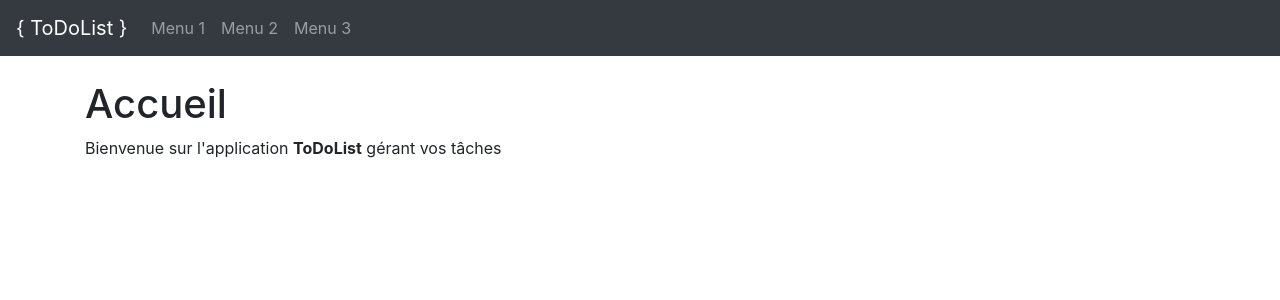
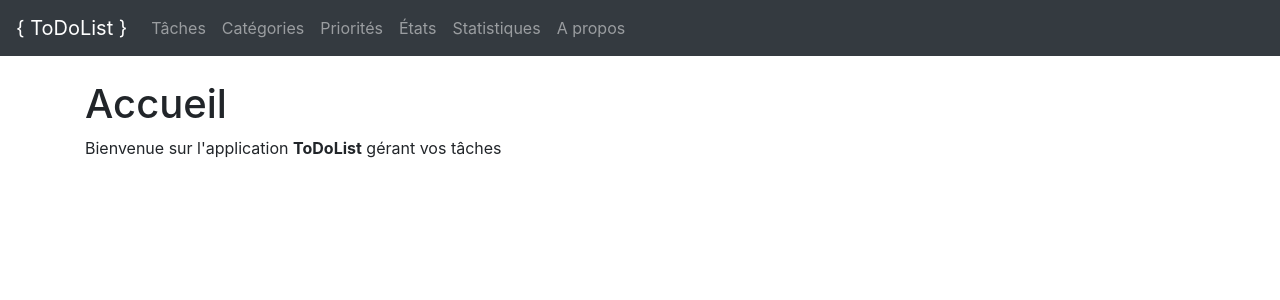
Before and after one commit to viciscat/nsi_projet_todolist, a Flask app: page / in a window 1280 px wide. Shown: the top 300 px of the page. Run offline with Flask 2, Linux system fonts and the light colour scheme; some libraries are stand-ins or nearby versions.

Commit message:
debut html

```diff
--- a/templates/base.html
+++ b/templates/base.html
@@ -20,13 +20,22 @@
         <div class="collapse navbar-collapse" id="navbarsExampleDefault">
             <ul class="navbar-nav mr-auto">
                 <li class="nav-item">
-                    <a class="nav-link" href="#">Menu 1</a>
+                    <a class="nav-link" href="#">Tâches</a>
                 </li>
                 <li class="nav-item">
-                    <a class="nav-link" href="#">Menu 2</a>
+                    <a class="nav-link" href="#">Catégories</a>
                 </li>
                 <li class="nav-item">
-                    <a class="nav-link" href="#">Menu 3</a>
+                    <a class="nav-link" href="#">Priorités</a>
+                </li>
+                <li class="nav-item">
+                    <a class="nav-link" href="#">États</a>
+                </li>
+                <li class="nav-item">
+                    <a class="nav-link" href="#">Statistiques</a>
+                </li>
+                <li class="nav-item">
+                    <a class="nav-link" href="#">A propos</a>
                 </li>
             </ul>
         </div>
```
Also changed, not shown: templates/accueil.html (line endings or trailing spaces), templates/test.py (added).
